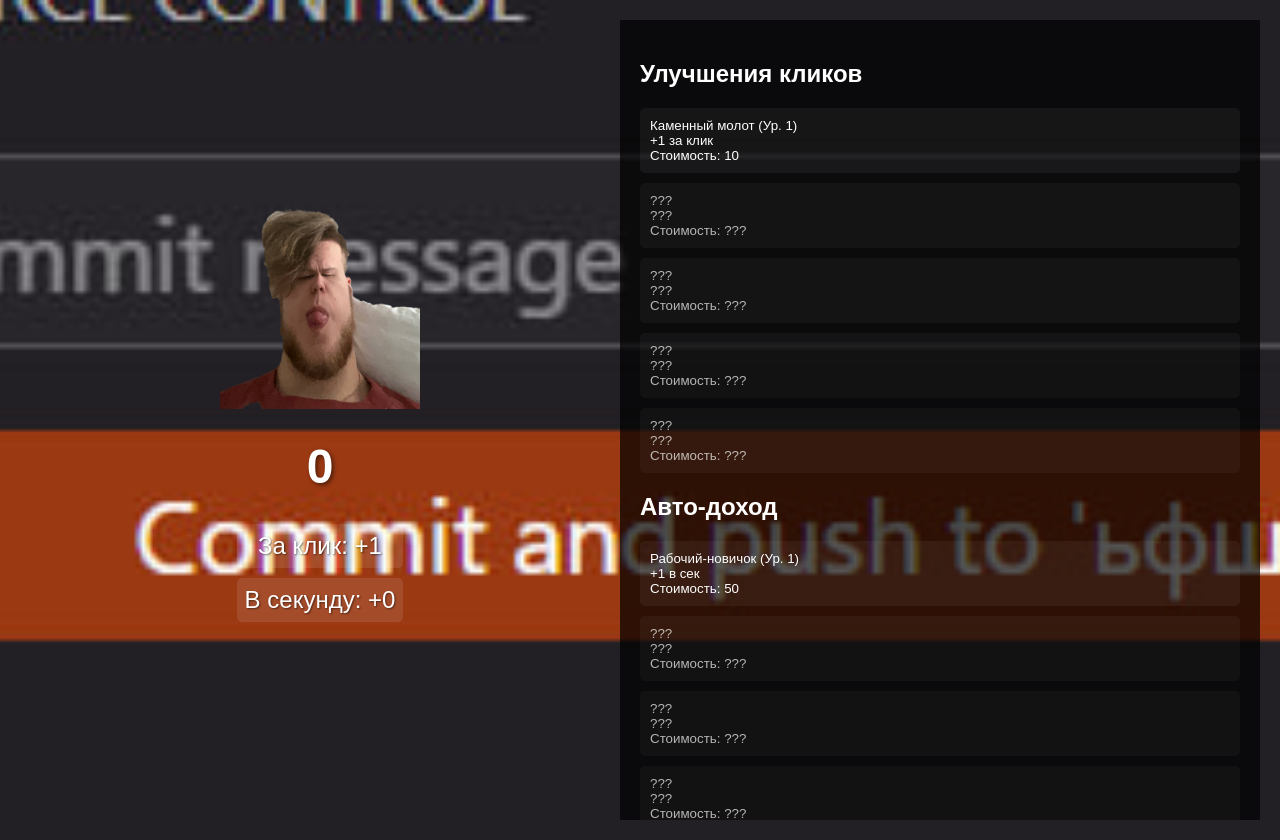
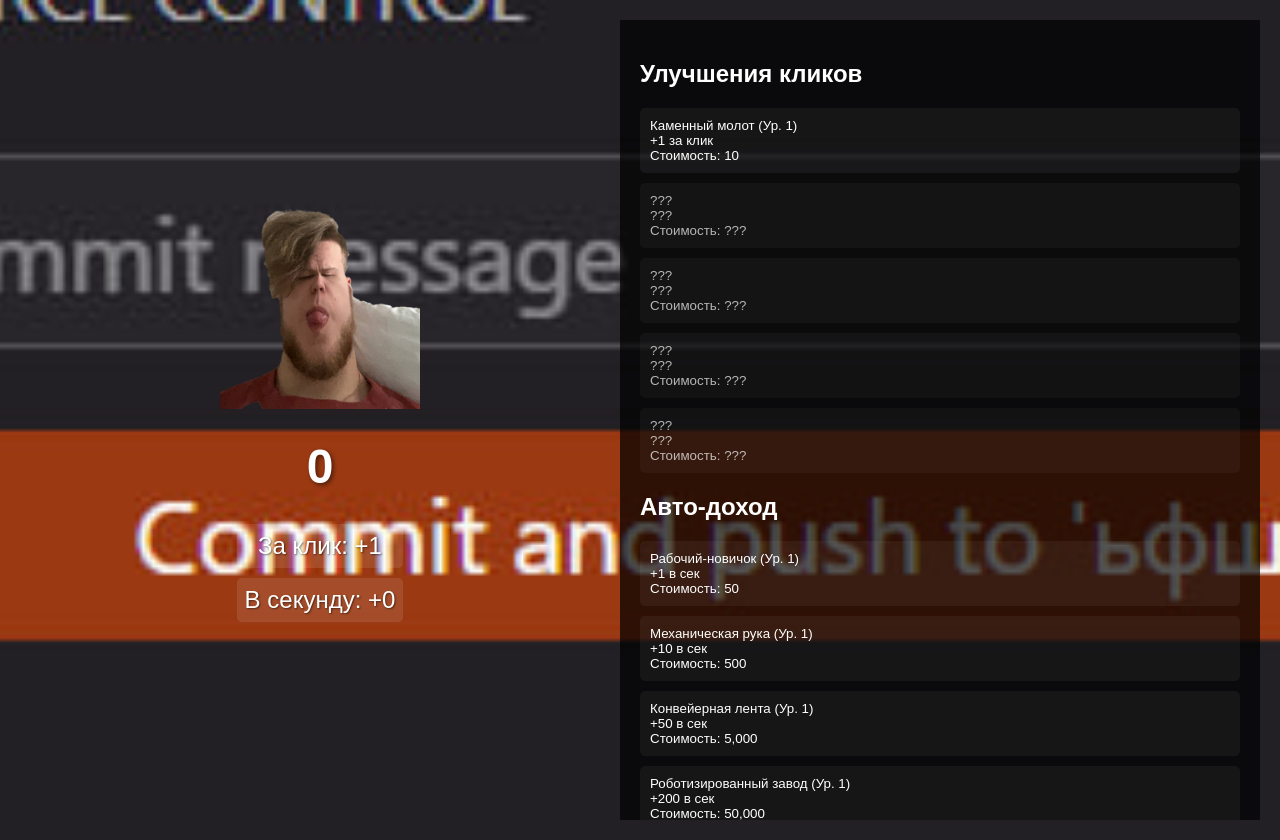
Before and after one commit to Inno-BROS/clicker, a plain HTML site: page index.html in a window 1280 px wide. Drawn offline with Linux system fonts and the light colour scheme.

Commit message:
finally fixed click

```diff
--- a/index.html
+++ b/index.html
@@ -184,16 +184,13 @@
             document.getElementById('auto-bonus').textContent = calculateAutoPower().toLocaleString();
         }
 
-        function buyUpgrade(type, index) {
-            const upgrades = type === 'click' ? clickUpgrades : autoUpgrades;
-            const levels = type === 'click' ? gameState.clickLevels : gameState.autoLevels;
-
-            const currentLevel = levels[index];
-            const cost = upgrades[index].cost * (currentLevel + 1);
+        function buyClickUpgrade(index) {
+            const currentLevel = gameState.clickLevels[index];
+            const cost = clickUpgrades[index].cost * (currentLevel + 1);
 
             if (gameState.score >= cost) {
                 gameState.score -= cost;
-                levels[index]++;
+                gameState.clickLevels[index]++;
                 gameState.totalPurchases++;
 
                 updateCounter();
@@ -203,6 +200,19 @@
             }
         }
 
+        function buyAutoUpgrade(index) {
+            const currentLevel = gameState.autoLevels[index];
+            const cost = autoUpgrades[index].cost * (currentLevel + 1);
+
+            if (gameState.score >= cost) {
+                gameState.score -= cost;
+                gameState.autoLevels[index]++;
+
+                updateCounter();
+                updateStats();
+                updateUpgradeButtons();
+            }
+        }
         function updateSprite() {
             const unlockedSprites = clickUpgrades.filter(u => gameState.totalPurchases >= u.sprite);
             const spriteIndex = unlockedSprites.length + 1;
@@ -210,34 +220,57 @@
         }
 
         function updateUpgradeButtons() {
-            const updateButtons = (upgrades, levels, containerId, type) => {
-                const div = document.getElementById(containerId);
+            const updateClickButtons = () => {
+                const div = document.getElementById('click-upgrades');
                 div.innerHTML = '';
 
-                upgrades.forEach((upgrade, index) => {
-                    const currentLevel = levels[index];
+                clickUpgrades.forEach((upgrade, index) => {
+                    const currentLevel = gameState.clickLevels[index];
                     const nextCost = upgrade.cost * (currentLevel + 1);
                     const canBuy = gameState.score >= nextCost;
-                    const isUnlocked = index === 0 || levels[index-1] > 0;
+                    const isUnlocked = index === 0 || gameState.clickLevels[index-1] > 0;
 
                     const button = document.createElement('button');
                     button.className = `upgrade-btn ${!isUnlocked ? 'locked' : ''}`;
                     button.disabled = !isUnlocked || !canBuy;
 
                     button.innerHTML = isUnlocked
-                        ? `${upgrade.name} (Ур. ${currentLevel + 1})<br>+${upgrade.bonus} ${type}<br>Стоимость: ${nextCost.toLocaleString()}`
+                        ? `${upgrade.name} (Ур. ${currentLevel + 1})<br>+${upgrade.bonus} за клик<br>Стоимость: ${nextCost.toLocaleString()}`
                         : `???<br>???<br>Стоимость: ???`;
 
-                    if (isUnlocked) {
-                        button.onclick = () => buyUpgrade(type, index);
+                    if (isUnlocked && canBuy) {
+                        button.onclick = () => buyClickUpgrade(index);
                     }
 
                     div.appendChild(button);
                 });
             };
 
-            updateButtons(clickUpgrades, gameState.clickLevels, 'click-upgrades', 'за клик');
-            updateButtons(autoUpgrades, gameState.autoLevels, 'auto-upgrades', 'в сек');
+            const updateAutoButtons = () => {
+                const div = document.getElementById('auto-upgrades');
+                div.innerHTML = '';
+
+                autoUpgrades.forEach((upgrade, index) => {
+                    const currentLevel = gameState.autoLevels[index];
+                    const nextCost = upgrade.cost * (currentLevel + 1);
+                    const canBuy = gameState.score >= nextCost;
+
+                    const button = document.createElement('button');
+                    button.className = `upgrade-btn`;
+                    button.disabled = !canBuy;
+
+                    button.innerHTML = `${upgrade.name} (Ур. ${currentLevel + 1})<br>+${upgrade.bonus} в сек<br>Стоимость: ${nextCost.toLocaleString()}`;
+
+                    if (canBuy) {
+                        button.onclick = () => buyAutoUpgrade(index);
+                    }
+
+                    div.appendChild(button);
+                });
+            };
+
+            updateClickButtons();
+            updateAutoButtons();
         }
 
         function resetMusicTimeout() {
@@ -249,10 +282,8 @@
         }
 
         function initGame() {
-            // Инициализация обработчиков
             document.getElementById('sprite').addEventListener('click', handleSpriteClick);
 
-            // Запуск авто-дохода
             setInterval(() => {
                 gameState.score += calculateAutoPower();
                 updateCounter();
@@ -260,7 +291,6 @@
                 updateUpgradeButtons();
             }, 1000);
 
-            // Первоначальная отрисовка
             updateUpgradeButtons();
             updateStats();
         }
```
